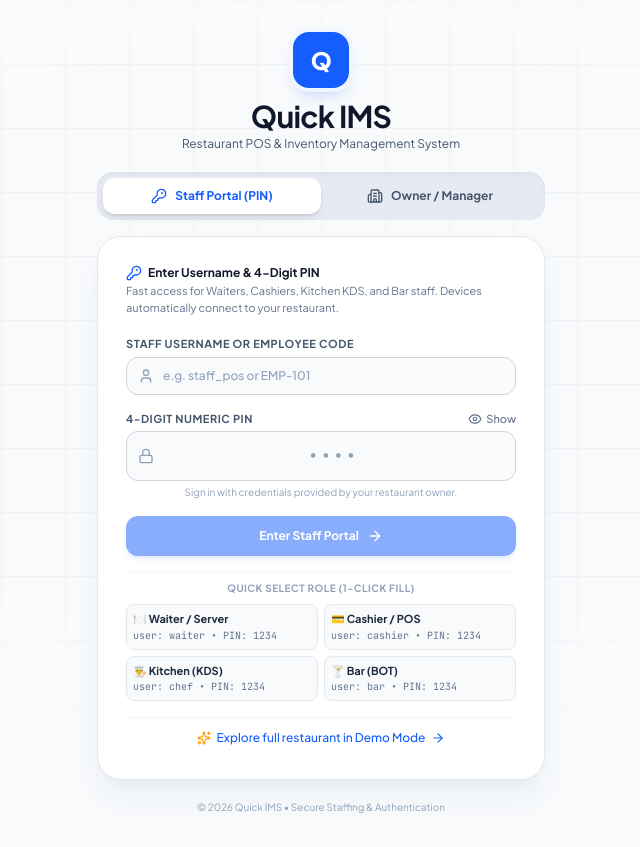
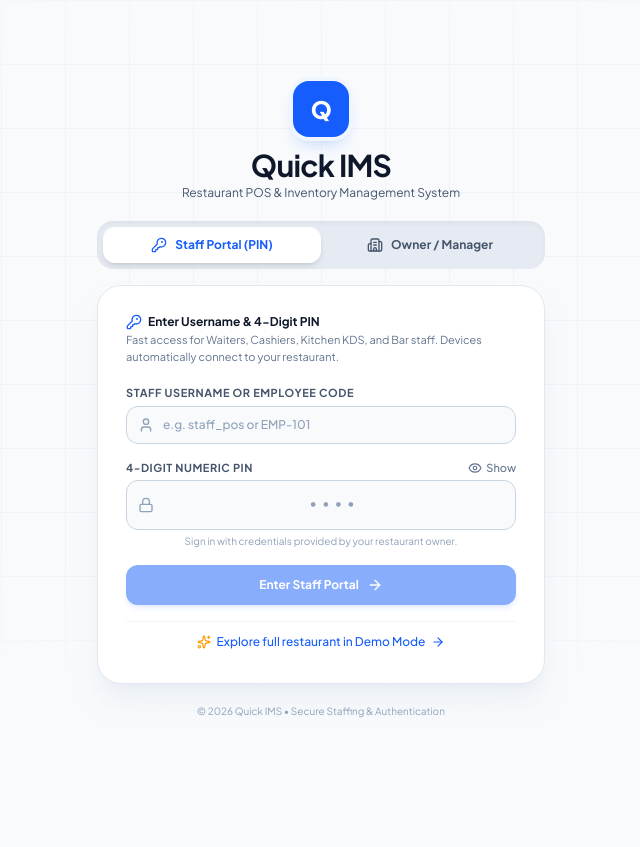
Before and after one commit to sujalsherstha110/QuickIMS, a React (Vite) app: page / in a window 1280 px wide. Shown: the whole page, without its empty margins (319-959 px from the left). After the commit the page ends 800 px from the top, so only its background shows below. Built offline with nearby package versions, Linux system fonts and the light colour scheme; no server answers; the database is empty.

Commit message:
refactor: remove sample staff credentials
Remove hardcoded credential helpers from the Auth view to improve security and production readiness.

```diff
--- a/src/components/auth/AuthView.tsx
+++ b/src/components/auth/AuthView.tsx
@@ -474,48 +474,6 @@ export const AuthView: React.FC = () => {
                   </>
                 )}
               </button>
-
-              {/* Sample Staff Credentials for Fast Access */}
-              <div className="pt-2 border-t border-slate-100 dark:border-slate-800">
-                <span className="block text-3xs uppercase font-bold text-slate-400 tracking-wider mb-2 text-center">
-                  Quick Select Role (1-Click Fill)
-                </span>
-                <div className="grid grid-cols-2 gap-1.5">
-                  <button
-                    type="button"
-                    onClick={() => { setStaffUsername('waiter'); setStaffPin('1234'); }}
-                    className="p-1.5 rounded-lg bg-slate-50 hover:bg-slate-100 dark:bg-slate-800 dark:hover:bg-slate-750 border border-slate-200 dark:border-slate-700 text-left transition-colors cursor-pointer"
-                  >
-                    <span className="block text-2xs font-bold text-slate-800 dark:text-slate-200">🍽️ Waiter / Server</span>
-                    <span className="block text-3xs text-slate-500 font-mono">user: waiter • PIN: 1234</span>
-                  </button>
-                  <button
-                    type="button"
-                    onClick={() => { setStaffUsername('cashier'); setStaffPin('1234'); }}
-                    className="p-1.5 rounded-lg bg-slate-50 hover:bg-slate-100 dark:bg-slate-800 dark:hover:bg-slate-750 border border-slate-200 dark:border-slate-700 text-left transition-colors cursor-pointer"
-                  >
-                    <span className="block text-2xs font-bold text-slate-800 dark:text-slate-200">💳 Cashier / POS</span>
-                    <span className="block text-3xs text-slate-500 font-mono">user: cashier • PIN: 1234</span>
-                  </button>
-                  <button
-                    type="button"
-                    onClick={() => { setStaffUsername('chef'); setStaffPin('1234'); }}
-                    className="p-1.5 rounded-lg bg-slate-50 hover:bg-slate-100 dark:bg-slate-800 dark:hover:bg-slate-750 border border-slate-200 dark:border-slate-700 text-left transition-colors cursor-pointer"
-                  >
-                    <span className="block text-2xs font-bold text-slate-800 dark:text-slate-200">👨‍🍳 Kitchen (KDS)</span>
-                    <span className="block text-3xs text-slate-500 font-mono">user: chef • PIN: 1234</span>
-                  </button>
-                  <button
-                    type="button"
-                    onClick={() => { setStaffUsername('bar'); setStaffPin('1234'); }}
-                    className="p-1.5 rounded-lg bg-slate-50 hover:bg-slate-100 dark:bg-slate-800 dark:hover:bg-slate-750 border border-slate-200 dark:border-slate-700 text-left transition-colors cursor-pointer"
-                  >
-                    <span className="block text-2xs font-bold text-slate-800 dark:text-slate-200">🍸 Bar (BOT)</span>
-                    <span className="block text-3xs text-slate-500 font-mono">user: bar • PIN: 1234</span>
-                  </button>
-                </div>
-              </div>
-
             </form>
           ) : (
             /* OWNER / MANAGER AUTH FORM */
```
Also changed, not shown: public/assets/aistudio/image_097f76ae.png (added).
